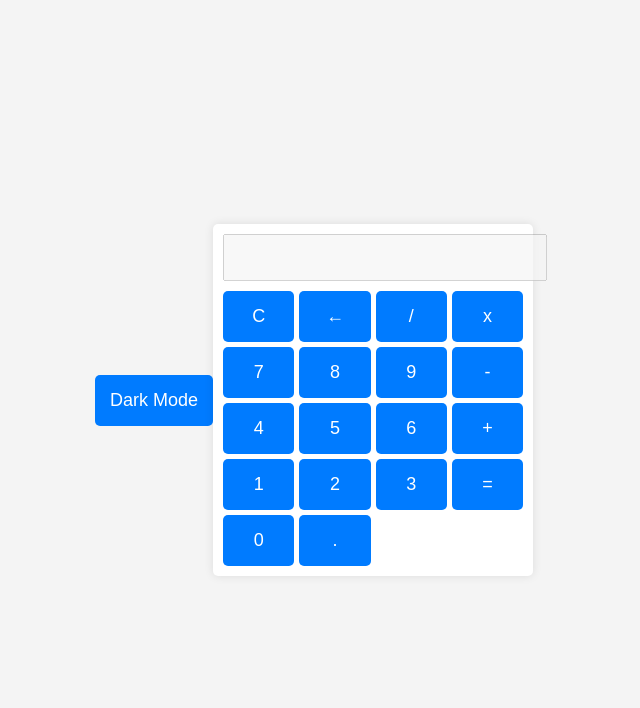
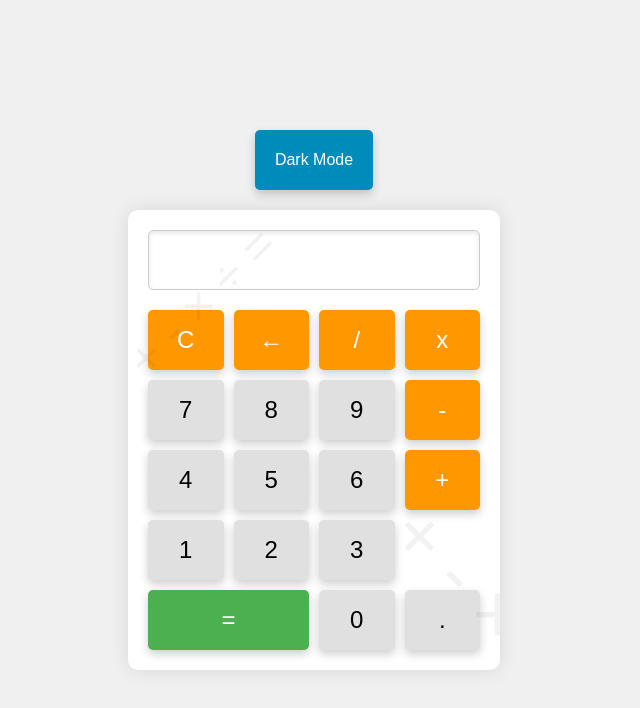
Before and after one commit to SoumyaDeepSaha1200/CODSOFT_Task3_Level1, a plain HTML site: page index.html in a window 1280 px wide. Shown: the whole page, without its empty margins (326-966 px from the left). Drawn offline with Linux system fonts and the light colour scheme.

Commit message:
Update style.css

```diff
--- a/style.css
+++ b/style.css
@@ -1,45 +1,186 @@
+/* Basic reset */
+* {
+    margin: 0;
+    padding: 0;
+    box-sizing: border-box;
+}
+
+/* Body styles */
 body {
     display: flex;
+    flex-direction: column;
+    align-items: center;
     justify-content: center;
-    align-items: center;
     height: 100vh;
+    background-color: var(--background-color);
     margin: 0;
-    background-color: #f4f4f4;
+    font-family: 'Arial', sans-serif;
+    transition: background-color 0.3s ease;
+}
+
+.theme-toggle {
+    margin-bottom: 20px;
+}
+
+#theme-button {
+    padding: 10px 20px;
+    font-size: 16px;
+    border: none;
+    border-radius: 5px;
+    background-color: var(--theme-button-background);
+    color: var(--theme-button-text);
+    cursor: pointer;
+    box-shadow: 0px 4px 10px rgba(0, 0, 0, 0.2);
+    transition: background-color 0.3s ease, color 0.3s ease, transform 0.3s ease;
+}
+
+#theme-button:hover {
+    background-color: var(--theme-button-hover);
+    transition: background-color 1s ease, color 1s ease;
+    transform: scale(1.05);
 }
 
 .calculator {
-    width: 300px;
-    background-color: #fff;
-    padding: 10px;
-    border-radius: 5px;
-    box-shadow: 0 0 10px rgba(0, 0, 0, 0.1);
+    background-color: var(--calculator-background);
+    padding: 20px;
+    border-radius: 10px;
+    box-shadow: 0px 0px 20px rgba(0, 0, 0, 0.1);
+    position: relative;
+    overflow: hidden;
+    transition: background-color 0.3s ease;
+}
+
+.calculator::before,
+.calculator::after {
+    content: "+ - × ÷ =";
+    position: absolute;
+    top: 50%;
+    left: 50%;
+    transform: translate(-50%, -50%);
+    font-size: 100px;
+    color: rgba(0, 0, 0, 0.1);
+    white-space: nowrap;
+    pointer-events: none;
+}
+
+.calculator::before {
+    content: "+ - × ÷ =";
+    top: 20%;
+    left: 20%;
+    font-size: 50px;
+    transform: translate(-50%, -50%) rotate(-45deg);
+    color: rgba(0, 0, 0, 0.05);
+}
+
+.calculator::after {
+    content: "+ - × ÷ =";
+    bottom: 20%;
+    right: 20%;
+    font-size: 75px;
+    transform: translate(50%, 50%) rotate(45deg);
+    color: rgba(0, 0, 0, 0.05);
 }
 
 #display {
     width: 100%;
-    margin-bottom: 10px;
+    height: 60px;
+    margin-bottom: 20px;
+    text-align: right;
     padding: 10px;
-    font-size: 20px;
-    text-align: right;
+    font-size: 24px;
+    border: 1px solid #ccc;
+    border-radius: 5px;
+    box-sizing: border-box;
+    background-color: var(--display-background);
+    color: var(--display-text);
+    box-shadow: inset 0px 2px 5px rgba(0, 0, 0, 0.1);
+    transition: background-color 0.3s ease, color 0.3s ease;
 }
 
 .buttons {
     display: grid;
     grid-template-columns: repeat(4, 1fr);
-    gap: 5px;
+    gap: 10px;
 }
 
 button {
-    padding: 15px;
-    font-size: 18px;
+    height: 60px;
+    font-size: 24px;
     border: none;
     border-radius: 5px;
-    background-color: #007bff;
-    color: #fff;
+    background-color: var(--button-background);
+    color: var(--button-text);
     cursor: pointer;
-    transition: background-color 0.3s ease;
+    box-shadow: 0px 4px 10px rgba(0, 0, 0, 0.2);
+    transition: background-color 0.3s ease, color 0.3s ease, transform 0.3s ease, box-shadow 0.3s ease;
 }
 
 button:hover {
-    background-color: #0056b3;
+    background-color: var(--button-hover);
+    transform: scale(1.05);
+    box-shadow: 0px 6px 12px rgba(0, 0, 0, 0.3);
 }
+
+button:active {
+    background-color: var(--button-active);
+    transform: scale(0.95);
+    box-shadow: 0px 2px 6px rgba(0, 0, 0, 0.2);
+}
+
+button.operator {
+    background-color: var(--operator-background);
+    color: var(--operator-text);
+}
+
+button.operator:hover {
+    background-color: var(--operator-hover);
+}
+
+#equals {
+    grid-column: span 2;
+    background-color: var(--equals-background);
+    color: white;
+}
+
+#equals:hover {
+    background-color: var(--equals-hover);
+}
+
+/* Color themes */
+:root {
+    --background-color: #f0f0f0;
+    --calculator-background: #fff;
+    --display-background: #fff;
+    --display-text: #000;
+    --button-background: #e0e0e0;
+    --button-text: #000;
+    --button-hover: #d0d0d0;
+    --button-active: #c0c0c0;
+    --operator-background: #ff9800;
+    --operator-text: #fff;
+    --operator-hover: #fb8c00;
+    --equals-background: #4caf50;
+    --equals-hover: #45a049;
+    --theme-button-background: #008cba;
+    --theme-button-text: #fff;
+    --theme-button-hover: #007bb5;
+}
+
+body.dark {
+    --background-color: #333;
+    --calculator-background: #444;
+    --display-background: #666;
+    --display-text: #fff;
+    --button-background: #555;
+    --button-text: #fff;
+    --button-hover: #666;
+    --button-active: #777;
+    --operator-background: #ff9800;
+    --operator-text: #fff;
+    --operator-hover: #fb8c00;
+    --equals-background: #4caf50;
+    --equals-hover: #45a049;
+    --theme-button-background: #008cba;
+    --theme-button-text: #fff;
+    --theme-button-hover: #007bb5;
+}
```
